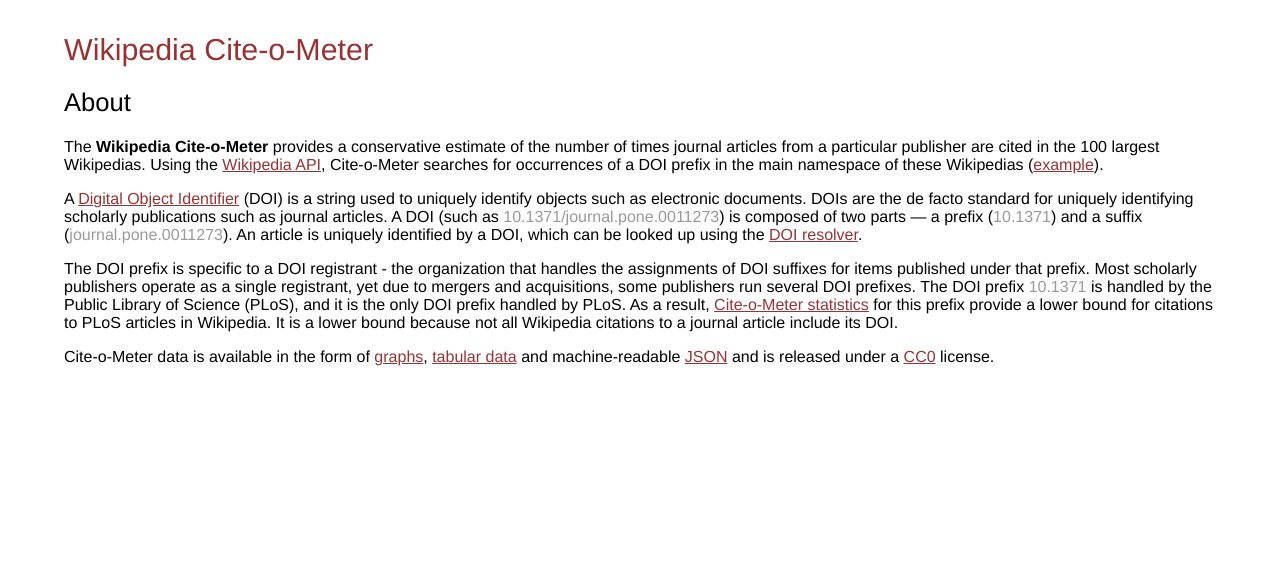
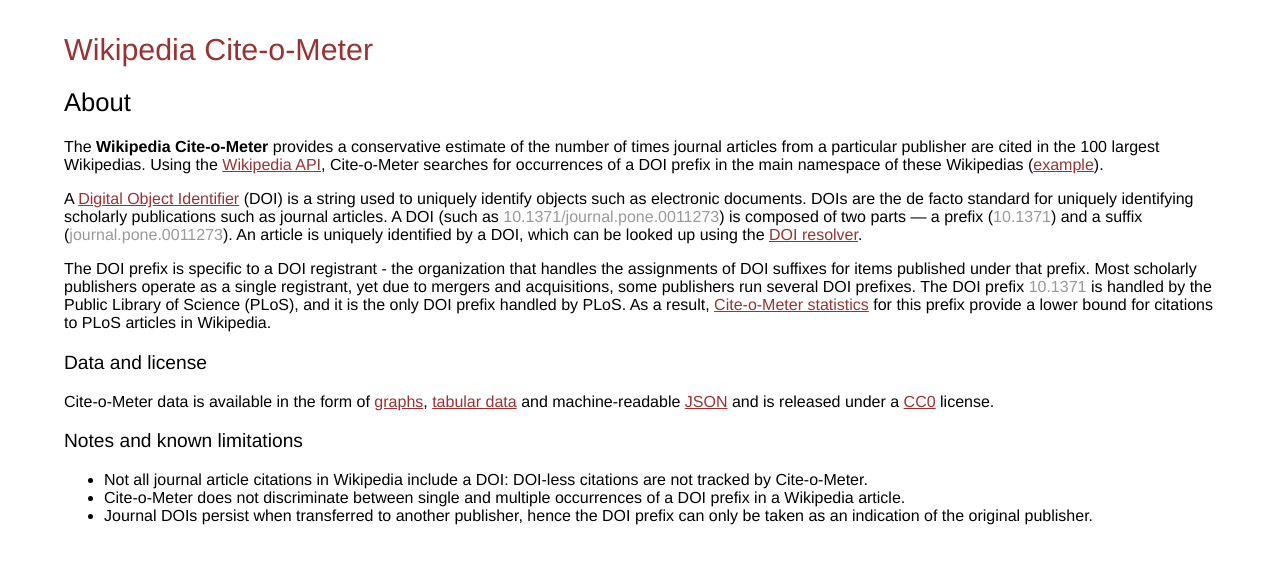
Before and after one commit to wpoa/Wikipedia-Cite-o-Meter, a PHP site: page /about.inc.php in a window 1280 px wide. Shown: the top 564 px of the page. Run offline with PHP 8.4, Linux system fonts and the light colour scheme; data that the repository does not hold is empty.

Commit message:
Adding notes and limitations

```diff
--- a/about.inc.php
+++ b/about.inc.php
@@ -11,9 +11,17 @@
 
 	<p>A <a href="http://en.wikipedia.org/wiki/Digital_object_identifier">Digital Object Identifier</a> (DOI) is a string used to uniquely identify objects such as electronic documents. DOIs are the de facto standard for uniquely identifying scholarly publications such as journal articles. A DOI (such as <tt>10.1371/journal.pone.0011273</tt>) is composed of two parts &mdash; a prefix (<tt>10.1371</tt>) and a suffix  (<tt>journal.pone.0011273</tt>). An article is uniquely identified by a DOI, which can be looked up using the <a href="http://dx.doi.org/">DOI resolver</a>. </p>
 
-	<p>The DOI prefix is specific to a DOI registrant - the organization that handles the assignments of DOI suffixes for items published under that prefix. Most scholarly publishers operate as a single registrant, yet due to mergers and acquisitions, some publishers run several DOI prefixes. The DOI prefix <tt>10.1371</tt> is handled by the Public Library of Science (PLoS), and it is the only DOI prefix handled by PLoS. As a result, <a href="http://toolserver.org/~dartar/cite-o-meter/?doip=10.1371">Cite-o-Meter statistics</a> for this prefix provide a lower bound for citations to PLoS articles in Wikipedia. It is a lower bound because not all Wikipedia citations to a journal article include its DOI.</p>
+	<p>The DOI prefix is specific to a DOI registrant - the organization that handles the assignments of DOI suffixes for items published under that prefix. Most scholarly publishers operate as a single registrant, yet due to mergers and acquisitions, some publishers run several DOI prefixes. The DOI prefix <tt>10.1371</tt> is handled by the Public Library of Science (PLoS), and it is the only DOI prefix handled by PLoS. As a result, <a href="http://toolserver.org/~dartar/cite-o-meter/?doip=10.1371">Cite-o-Meter statistics</a> for this prefix provide a lower bound for citations to PLoS articles in Wikipedia.</p>
 
+	<h3>Data and license</h3>
 	<p>Cite-o-Meter data is available in the form of <a href="?doip=10.1371">graphs</a>, <a href="?doip=10.1371&amp;table">tabular data</a> and machine-readable <a href="?doip=10.1371&amp;json">JSON</a> and is released under a <a href="http://creativecommons.org/publicdomain/zero/1.0/">CC0</a> license.</p>
+
+	<h3 id="notes">Notes and known limitations</h3>
+	<ul>
+		<li>Not all journal article citations in Wikipedia include a DOI: DOI-less citations are not tracked by Cite-o-Meter.</li>
+		<li>Cite-o-Meter does not discriminate between single and multiple occurrences of a DOI prefix in a Wikipedia article.</li>
+		<li>Journal DOIs persist when transferred to another publisher, hence the DOI prefix can only be taken as an indication of the original publisher.</li>
+	</ul>
 
 	<?php echo $footer; ?>
 	</body>
--- a/index.php
+++ b/index.php
@@ -91,7 +91,6 @@ $default .=<<<EOD
 		<li><a class="small" href="?doip=10.1515">Walter de Gruyter</a></li>
 		<li><a class="small" href="?doip=10.1111">Wiley Blackwell (Blackwell Publishing)</a></li>
 	</ul>
-	<p class="small sp">NOTE: Some publishers are assigned multiple DOI prefixes. Journal DOIs persist when transferred to another publisher.</a>
 	</fieldset>
     </form>
     $footer
```
